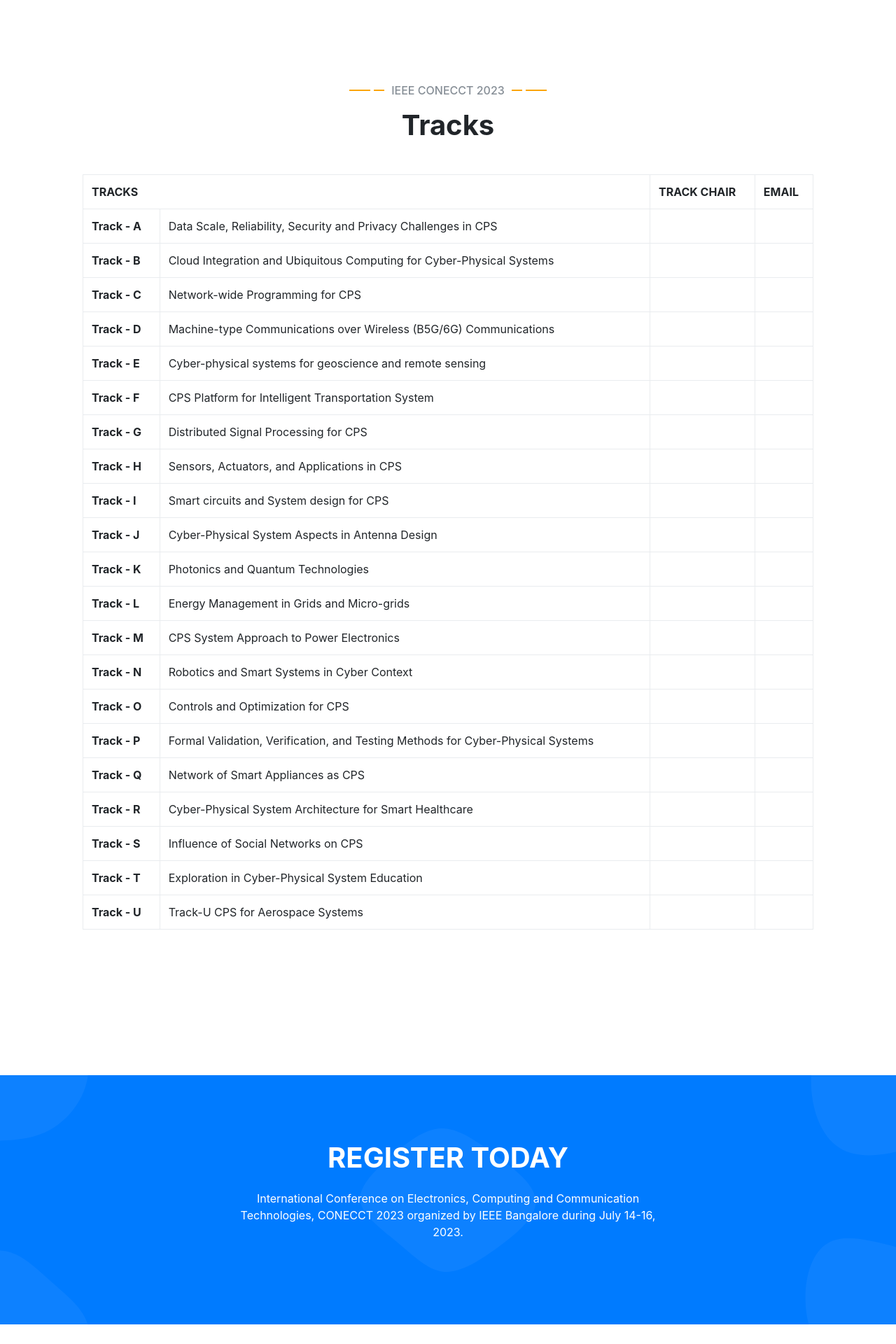
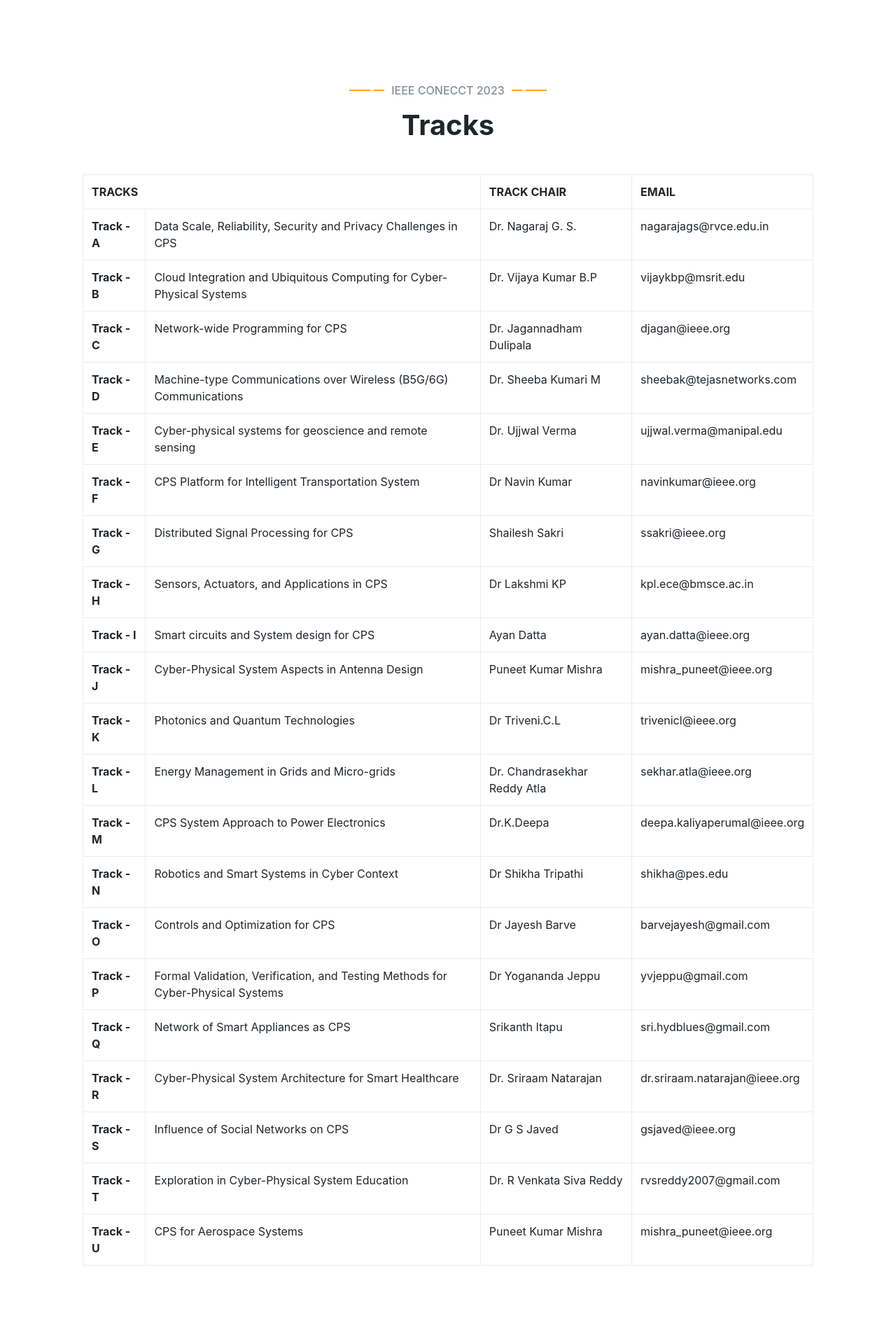
Before and after one commit to KetanKeshav/CONECCT-2023, a PHP site: page /tracks.php in a window 1280 px wide. Shown: the part 576-2496 px from the top of the page at 70% size. Run offline with PHP 8.4, Linux system fonts and the light colour scheme; some libraries are stand-ins or nearby versions.

Commit message:
track chairs

```diff
--- a/tracks.php
+++ b/tracks.php
@@ -55,128 +55,128 @@
                         <tr>
                             <th>Track - A</th>
                             <td>Data Scale, Reliability, Security and Privacy Challenges in CPS</td>
-                            <td></td>
-                            <td></td>
+                            <td>Dr. Nagaraj G. S.</td>
+                            <td>nagarajags@rvce.edu.in</td>
                         </tr>
                         <tr>
                             <th>Track - B</th>
                             <td>Cloud Integration and Ubiquitous Computing for Cyber-Physical Systems</td>
-                            <td></td>
-                            <td></td>
+                            <td>Dr. Vijaya Kumar B.P</td>
+                            <td>vijaykbp@msrit.edu</td>
                         </tr>
                         <tr>
                             <th>Track - C</th>
                             <td>Network-wide Programming for CPS</td>
-                            <td></td>
-                            <td></td>
+                            <td>Dr. Jagannadham Dulipala</td>
+                            <td>djagan@ieee.org</td>
                         </tr>
                         <tr>
                             <th>Track - D</th>
                             <td>Machine-type Communications over Wireless (B5G/6G) Communications</td>
-                            <td></td>
-                            <td></td>
+                            <td>Dr. Sheeba Kumari M</td>
+                            <td>sheebak@tejasnetworks.com</td>
                         </tr>
                         <tr>
                             <th>Track - E</th>
                             <td>Cyber-physical systems for geoscience and remote sensing</td>
-                            <td></td>
-                            <td></td>
+                            <td>Dr. Ujjwal Verma</td>
+                            <td>ujjwal.verma@manipal.edu</td>
                         </tr>
                         <tr>
                             <th>Track - F</th>
                             <td>CPS Platform for Intelligent Transportation System</td>
-                            <td></td>
-                            <td></td>
+                            <td>Dr Navin Kumar</td>
+                            <td>navinkumar@ieee.org</td>
                         </tr>
                         <tr>
                             <th>Track - G</th>
                             <td>Distributed Signal Processing for CPS</td>
-                            <td></td>
-                            <td></td>
+                            <td>Shailesh Sakri</td>
+                            <td>ssakri@ieee.org</td>
                         </tr>
                         <tr>
                             <th>Track - H</th>
                             <td>Sensors, Actuators, and Applications in CPS</td>
-                            <td></td>
-                            <td></td>
+                            <td>Dr Lakshmi KP</td>
+                            <td>kpl.ece@bmsce.ac.in</td>
                         </tr>
                         <tr>
                             <th>Track - I</th>
                             <td>Smart circuits and System design for CPS</td>
-                            <td></td>
-                            <td></td>
+                            <td>Ayan Datta</td>
+                            <td>ayan.datta@ieee.org</td>
                         </tr>
                         <tr>
                             <th>Track - J</th>
                             <td>Cyber-Physical System Aspects in Antenna Design</td>
-                            <td></td>
-                            <td></td>
+                            <td>Puneet Kumar Mishra</td>
+                            <td>mishra_puneet@ieee.org</td>
                         </tr>
                         <tr>
                             <th>Track - K</th>
                             <td>Photonics and Quantum Technologies</td>
-                            <td></td>
-                            <td></td>
+                            <td>Dr Triveni.C.L</td>
+                            <td>trivenicl@ieee.org</td>
                         </tr>
                         <tr>
                             <th>Track - L</th>
                             <td>Energy Management in Grids and Micro-grids</td>
-                            <td></td>
-                            <td></td>
+                            <td>Dr. Chandrasekhar Reddy Atla</td>
+                            <td>sekhar.atla@ieee.org</td>
                         </tr>
                         <tr>
                             <th>Track - M</th>
                             <td>CPS System Approach to Power Electronics</td>
-                            <td></td>
-                            <td></td>
+                            <td>Dr.K.Deepa</td>
+                            <td>deepa.kaliyaperumal@ieee.org</td>
                         </tr>
                         <tr>
                             <th>Track - N</th>
                             <td>Robotics and Smart Systems in Cyber Context</td>
-                            <td></td>
-                            <td></td>
+                            <td>Dr Shikha Tripathi</td>
+                            <td>shikha@pes.edu</td>
                         </tr>
                         <tr>
                             <th>Track - O</th>
                             <td>Controls and Optimization for CPS</td>
-                            <td></td>
-                            <td></td>
+                            <td>Dr Jayesh Barve</td>
+                            <td>barvejayesh@gmail.com</td>
                         </tr>
                         <tr>
                             <th>Track - P</th>
                             <td>Formal Validation, Verification, and Testing Methods for Cyber-Physical Systems</td>
-                            <td></td>
-                            <td></td>
+                            <td>Dr Yogananda Jeppu</td>
+                            <td>yvjeppu@gmail.com</td>
                         </tr>
                         <tr>
                             <th>Track - Q</th>
                             <td>Network of Smart Appliances as CPS</td>
-                            <td></td>
-                            <td></td>
+                            <td>Srikanth Itapu</td>
+                            <td>sri.hydblues@gmail.com</td>
                         </tr>
                         <tr>
                             <th>Track - R</th>
                             <td>Cyber-Physical System Architecture for Smart Healthcare</td>
-                            <td></td>
-                            <td></td>
+                            <td>Dr. Sriraam Natarajan</td>
+                            <td>dr.sriraam.natarajan@ieee.org</td>
                         </tr>
                         <tr>
                             <th>Track - S</th>
                             <td>Influence of Social Networks on CPS</td>
-                            <td></td>
-                            <td></td>
+                            <td>Dr G S Javed</td>
+                            <td>gsjaved@ieee.org</td>
                         </tr>
                         <tr>
                             <th>Track - T</th>
                             <td>Exploration in Cyber-Physical System Education</td>
-                            <td></td>
-                            <td></td>
+                            <td>Dr. R Venkata Siva Reddy  </td>
+                            <td>rvsreddy2007@gmail.com  </td>
                         </tr>
                         <tr>
                             <th>Track - U</th>
-                            <td>Track-U CPS for Aerospace Systems</td>
-                            <td></td>
-                            <td></td>
+                            <td>CPS for Aerospace Systems</td>
+                            <td>Puneet Kumar Mishra</td>
+                            <td>mishra_puneet@ieee.org</td>
                         </tr>
                     </table>
                 </div>
```
